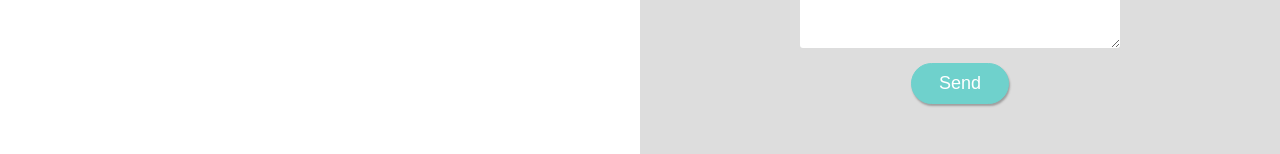
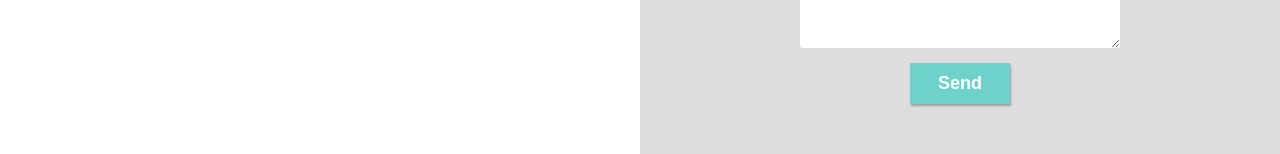
Before and after one commit to lukehoang/lukehoang-react, a React (Create React App) app in the folder client/: page /contact in a window 1280 px wide. Shown: the part 464-618 px from the top of the page. Built offline with nearby package versions, Linux system fonts and the light colour scheme.

Commit message:
projects

```diff
--- a/client/src/Pages/Home.js
+++ b/client/src/Pages/Home.js
@@ -82,8 +82,8 @@ export default class HomePage extends Component {
                             <div className={style.copy}>
                                 <p>Passionate web developer and photographer based in Philadelphia, PA. I learned how to create my first website <a className={style.color_link} href="https://bamboocopter.net" target="_blank">Bamboocopter.net</a> many years ago because I couldn't afford to pay someone to do it for me. My journey to become a coder has started since then.</p>
                                 <p>I like to keep everything simple. My goals are focus on content and conveying the message that what you want to send to your audiences.</p>
-                                <NavLink to="/contact">WORKS</NavLink>
-                                <p><em>"Choose a job you love, and you will never have to work a day in your life."</em></p>
+                                <p><strong>"Choose a job you love, and you will never have to work a day in your life."</strong></p>
+                                <NavLink className={`${style.btn} ${style.btn_sm}`} to="/contact">Let's talk</NavLink>
                             </div>
                         </div>
                     </div>
@@ -129,6 +129,9 @@ export default class HomePage extends Component {
                                     <div className={style.black}></div>
                                     <div className={style.white}></div>
                                 </div>
+                            </div>
+                            <div className={style.skill}>
+                                <NavLink className={`${style.btn} ${style.btn_sm}`} to="/contact">See my works</NavLink>
                             </div>
                         </div>
                     </div>
--- a/client/src/css/style.module.css
+++ b/client/src/css/style.module.css
@@ -77,22 +77,27 @@ General
 .hidden {
     display: none;
 }
-.btn{
+.btn,
+a.btn{
     background: #6fd1cc;
     border: 1px solid #6fd1cc;
     box-shadow: 1px 2px 2px rgba(49,47,47,.36);
     color: #fff;
     padding: .5em 1.5em;
-    border-radius: 50px;
-    margin: 0 25px;
     cursor: pointer;
+    font-weight: bold;
 }
-.btn:hover {
+.btn:hover,
+a.btn:hover {
     background: #fff;
     border: 1px solid #fff;
     box-shadow: 1px 2px 2px #9292925b;
     color: #6fd1cc;
     font-weight: bold;
+}
+.btn_sm,
+a.btn_sm{
+    padding: 0px 7px;
 }
 .fa-2x {
     font-size: 1.8em !important;
@@ -435,9 +440,12 @@ Main
 }
 .main .skills_box > div {
     width: 50%;
+    display: flex;
+    flex-direction: column;
+    justify-content: center;
 }
 .skill {
-    margin: 1em 0;
+    margin: 7px 0;
 }
 .skill h3 {
     font-size: 1.1rem;
```
